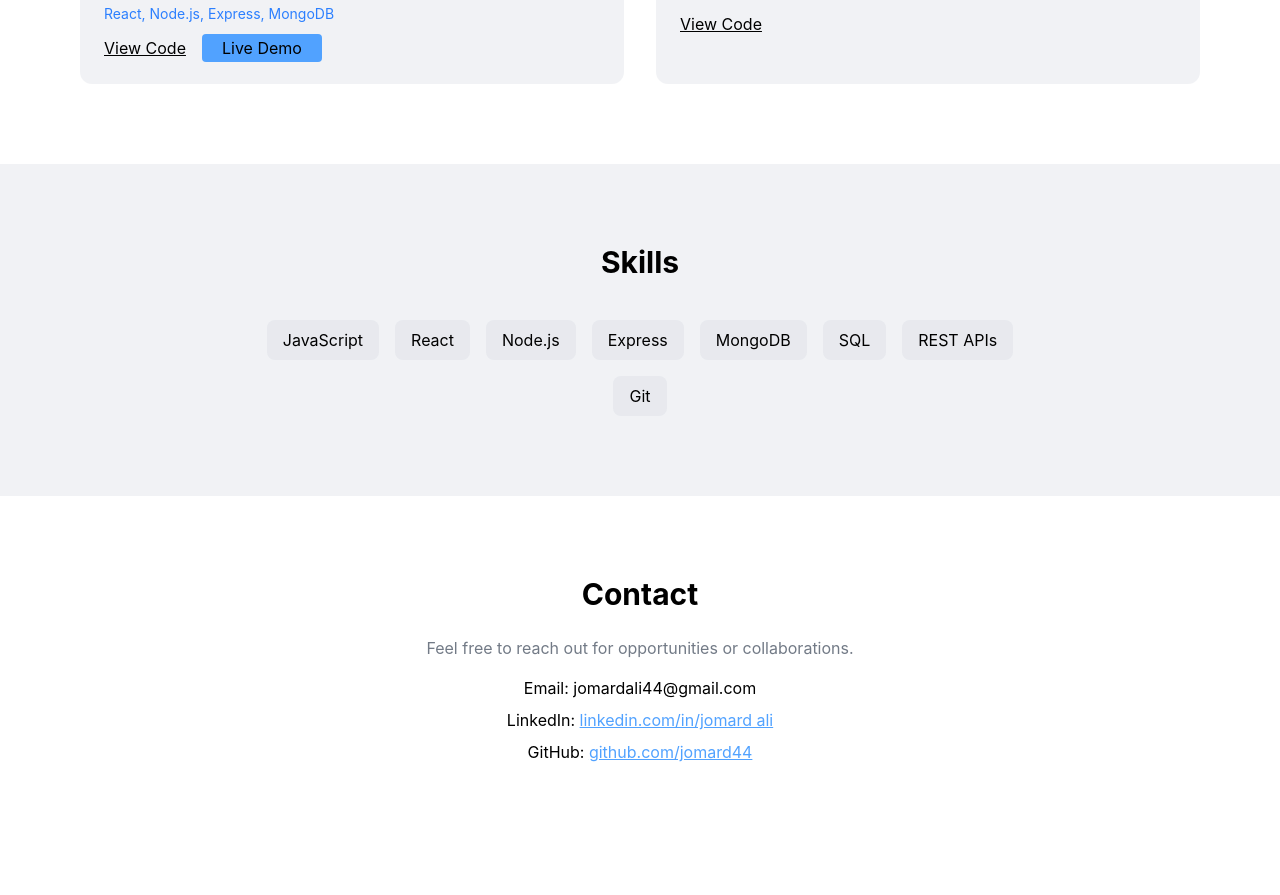
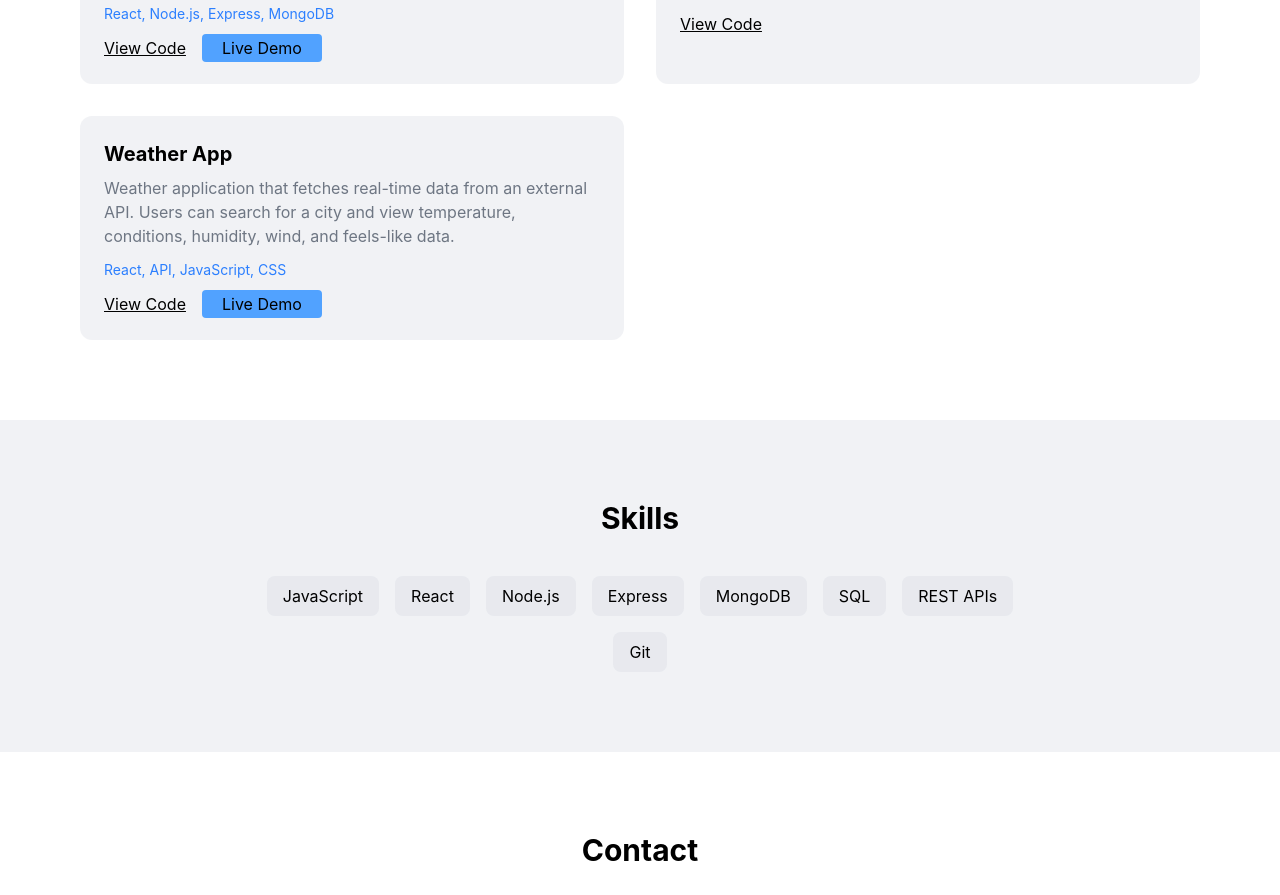
Before and after one commit to jomard44/jomard-portfolio, a React (Vite) app: page / in a window 1280 px wide. Shown: the part 1374-2269 px from the top of the page. Before the commit the page ends 2218 px from the top, so only its background shows below. Built offline with nearby package versions, Linux system fonts and the light colour scheme.

Commit message:
add weather project

```diff
--- a/src/components/Projects.jsx
+++ b/src/components/Projects.jsx
@@ -1,14 +1,10 @@
-const ProjectCard = ({ title, desc, tech, link, live}) => {
+const ProjectCard = ({ title, desc, tech, link, live }) => {
   return (
     <div className="bg-gray-300/30 p-6 rounded-xl">
       <h3 className="text-xl font-bold mb-2">{title}</h3>
       <p className="text-gray-700/70 mb-3">{desc}</p>
       <p className="text-sm text-blue-500 mb-3">{tech}</p>
-      <a
-        href={link}
-        target="_blank"
-        className="underline hover:text-blue-400"
-      >
+      <a href={link} target="_blank" className="underline hover:text-blue-400">
         View Code
       </a>
       {live && (
@@ -31,7 +27,6 @@ const Projects = () => {
       <h2 className="text-3xl font-bold mb-10 text-center">Projects</h2>
 
       <div className="grid md:grid-cols-2 gap-8">
-
         <ProjectCard
           title="Job Tracking App"
           desc="Full-stack application to manage job applications with authentication and CRUD operations."
@@ -47,6 +42,13 @@ const Projects = () => {
           link="https://github.com/jomard44/Gym-Trainer-CRM"
         />
 
+        <ProjectCard
+          title="Weather App"
+          desc="Weather application that fetches real-time data from an external API. Users can search for a city and view temperature, conditions, humidity, wind, and feels-like data."
+          tech="React, API, JavaScript, CSS"
+          link="https://github.com/jomard44/weather-app"
+          live="https://weather-app-three-gules-32.vercel.app"
+        />
       </div>
     </section>
   );
```
Lines whose indentation alone changed are shown as unchanged.
